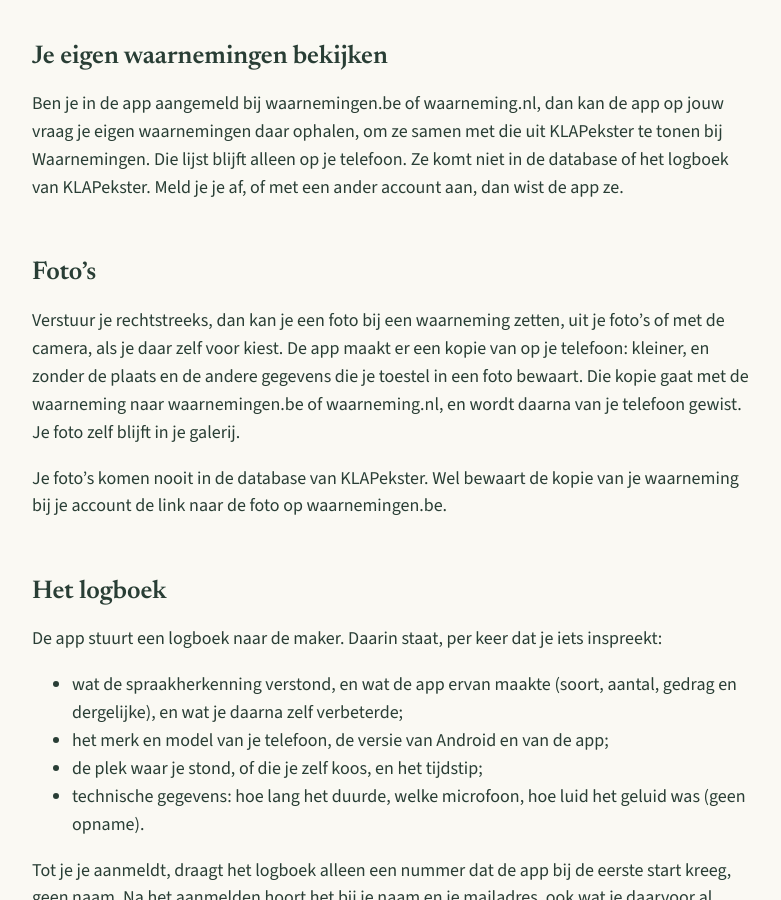
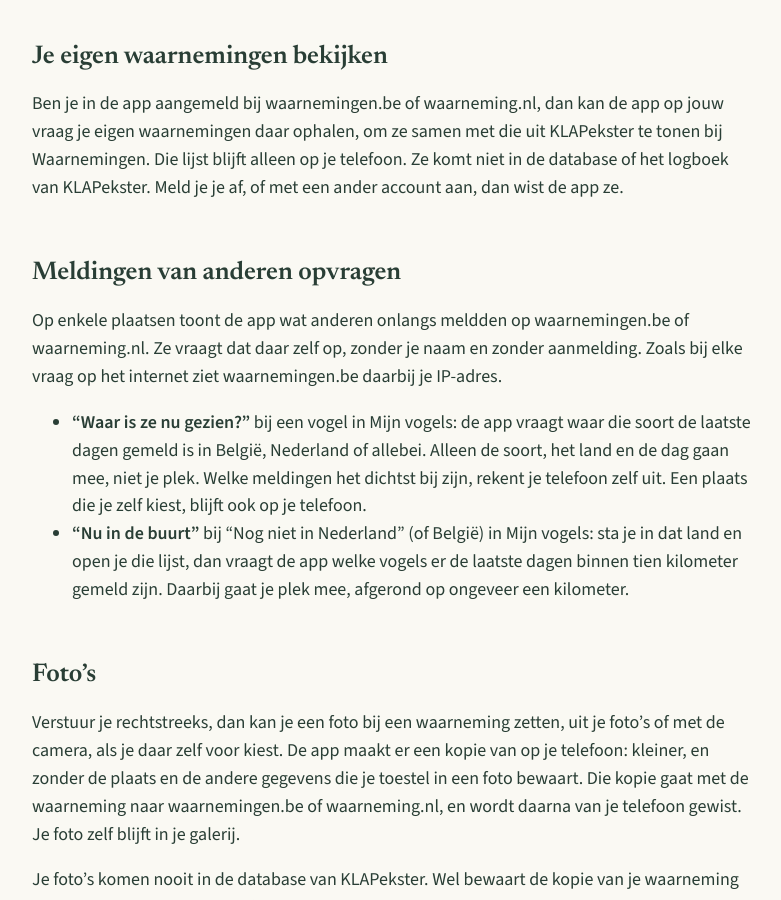
Before and after one commit to KLAPekster/website, a Jekyll site: the page built from privacy.md, in a window 1280 px wide and 900 px high, scrolled down 2659 px. Shown: the whole window, without its empty margins (248-1029 px from the left). Built offline with Jekyll 4.4.1, drawn with Linux system fonts in a browser that asks for light colours; some of the changed text lies outside the part shown.

Commit message:
Privacybeleid: meldingen van anderen opvragen (Waar is ze nu gezien, Nu in de buurt)
Co-Authored-By: Claude Opus 5.5 <noreply@anthropic.com>

```diff
--- a/privacy.md
+++ b/privacy.md
@@ -6,7 +6,7 @@ permalink: /privacy/
 
 # Privacybeleid
 
-<p class="flauw">Laatst gewijzigd op 23 november 2026</p>
+<p class="flauw">Laatst gewijzigd op 26 november 2026</p>
 
 Je spreekt je waarnemingen in, bewaart ze op je telefoon en beslist zelf
 wanneer je ze naar waarnemingen.be of waarneming.nl verstuurt. De eerste keer
@@ -114,6 +114,23 @@ de app op jouw vraag je eigen waarnemingen daar ophalen, om ze samen met
 die uit KLAPekster te tonen bij Waarnemingen. Die lijst blijft alleen op
 je telefoon. Ze komt niet in de database of het logboek van KLAPekster.
 Meld je je af, of met een ander account aan, dan wist de app ze.
+
+## Meldingen van anderen opvragen
+
+Op enkele plaatsen toont de app wat anderen onlangs meldden op
+waarnemingen.be of waarneming.nl. Ze vraagt dat daar zelf op, zonder je
+naam en zonder aanmelding. Zoals bij elke vraag op het internet ziet
+waarnemingen.be daarbij je IP-adres.
+
+- **"Waar is ze nu gezien?"** bij een vogel in Mijn vogels: de app vraagt
+  waar die soort de laatste dagen gemeld is in België, Nederland of
+  allebei. Alleen de soort, het land en de dag gaan mee, niet je plek.
+  Welke meldingen het dichtst bij zijn, rekent je telefoon zelf uit. Een
+  plaats die je zelf kiest, blijft ook op je telefoon.
+- **"Nu in de buurt"** bij "Nog niet in Nederland" (of België) in Mijn
+  vogels: sta je in dat land en open je die lijst, dan vraagt de app
+  welke vogels er de laatste dagen binnen tien kilometer gemeld zijn.
+  Daarbij gaat je plek mee, afgerond op ongeveer een kilometer.
 
 ## Foto's
 
```
